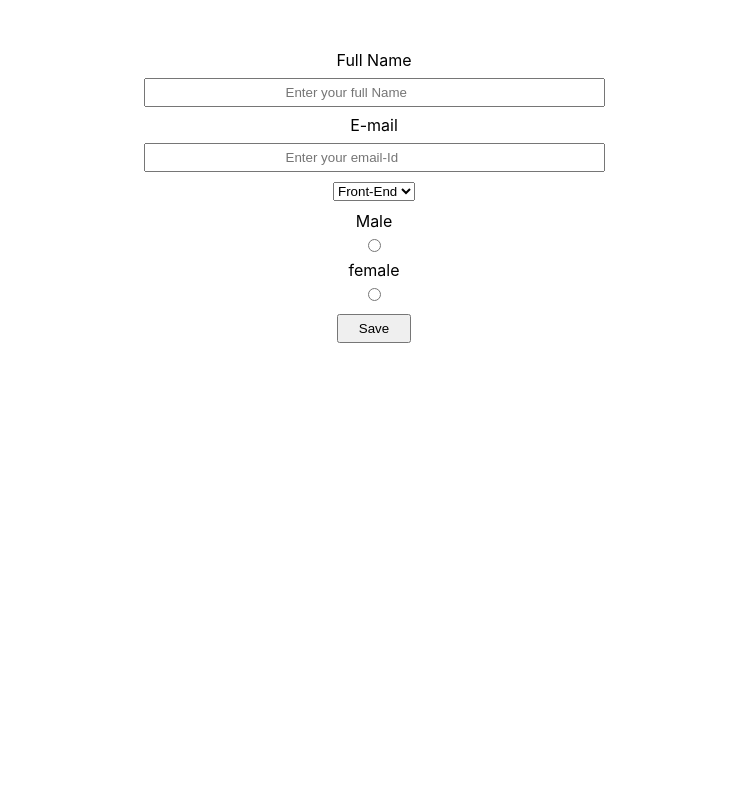
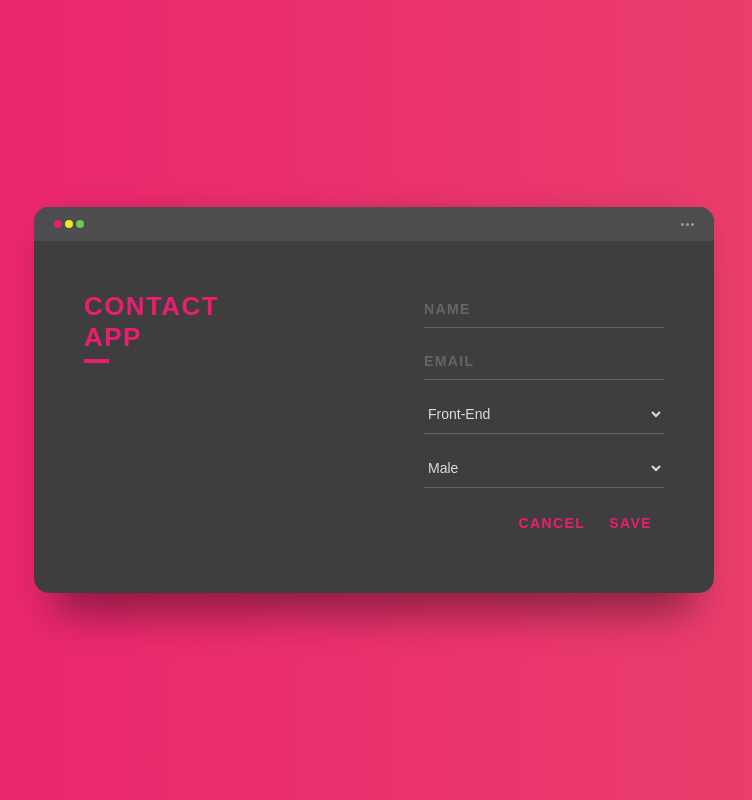
Before and after one commit to rifaq-ahmer/practice-contacts-app, a React (Create React App) app: page /add in a window 1280 px wide. Shown: the whole page, without its empty margins (266-1018 px from the left). Built offline with nearby package versions, Linux system fonts and the light colour scheme.

Commit message:
compeleted=css

```diff
--- /dev/null
+++ b/src/components/contact-card/ContactCard.jsx
@@ -0,0 +1,39 @@
+import React from "react";
+import { Link } from "react-router-dom";
+import "./contact-card.css";
+
+const ContactCard = (props) => {
+	const { contact, onDelete } = props;
+	const handleDelete = () => {
+		onDelete(contact.id);
+	};
+
+	return (
+		<div className="card">
+			<div className="card-container">
+				<img className="round" src={contact.image} alt="users" />
+				<h2>{contact.name}</h2>
+				<h4>
+					📩 {contact.email}
+					<div className="con-data"> 📌 {contact.job} Developer</div>
+					👉🏼 {contact.gender}
+				</h4>
+				<div>
+					<Link
+						to={{
+							pathname: "/edit",
+							state: contact, // your data array of objects
+						}}
+					>
+						<button className="primary">Edit</button>
+					</Link>
+					<button className="primary ghost" onClick={handleDelete}>
+						Delete
+					</button>
+				</div>
+			</div>
+		</div>
+	);
+};
+
+export default ContactCard;
--- /dev/null
+++ b/src/components/contact-card/contact-card.css
@@ -0,0 +1,43 @@
+* {
+	margin: 0;
+	padding: 0;
+	box-sizing: border-box;
+}
+
+.card-container {
+	background-color: #231e39;
+	border-radius: 5px;
+	box-shadow: 0px 10px 20px -10px rgba(0, 0, 0, 0.75);
+	color: #b2b7cd;
+	padding: 30px 0;
+	position: relative;
+	width: 250px;
+	max-width: 100%;
+	text-align: center;
+	margin: 20px 10px;
+}
+.con-data {
+	margin: 5px 0;
+}
+
+.card-container .round {
+	border: 1px solid #03bfcb;
+	border-radius: 50%;
+	margin: 10px 0;
+	padding: 7px;
+}
+
+button.primary {
+	background-color: #03bfcb;
+	border: 1px solid #03bfcb;
+	border-radius: 3px;
+	color: #231e39;
+	font-family: Montserrat, sans-serif;
+	font-weight: 500;
+	padding: 10px 25px;
+}
+
+button.primary.ghost {
+	background-color: transparent;
+	color: #02899c;
+}
--- a/src/components/contact-form/ContactForm.css
+++ b/src/components/contact-form/ContactForm.css
@@ -1,31 +1,176 @@
-.contact {
-	display: flex;
-	justify-content: center;
-	align-items: center;
-	margin-top: 50px;
-	text-align: center;
-}
-input,
-select,
-label {
-	display: flex;
-	justify-content: center;
-	align-items: center;
-}
-input[type="radio"] {
-	display: inline-block;
+*,
+*:before,
+*:after {
+	box-sizing: border-box;
+	-webkit-font-smoothing: antialiased;
+	-moz-osx-font-smoothing: grayscale;
 }
 
+body,
+button,
 input {
-	padding: 5px 140px;
-	margin: 8px;
+	font-family: "Montserrat", sans-serif;
+	font-weight: 700;
+	letter-spacing: 1.4px;
 }
-.input-list {
+
+.background {
 	display: flex;
-	justify-content: center;
-	margin: 10px;
+	min-height: 100vh;
 }
-.home-btn {
-	margin: 5px;
-	padding: 5px 20px;
+
+.container {
+	flex: 0 1 700px;
+	margin: auto;
+	padding: 10px;
 }
+
+.screen {
+	position: relative;
+	background: #3e3e3e;
+	border-radius: 15px;
+}
+
+.screen:after {
+	content: "";
+	display: block;
+	position: absolute;
+	top: 0;
+	left: 20px;
+	right: 20px;
+	bottom: 0;
+	border-radius: 15px;
+	box-shadow: 0 20px 40px rgba(0, 0, 0, 0.4);
+	z-index: -1;
+}
+
+.screen-header {
+	display: flex;
+	align-items: center;
+	padding: 10px 20px;
+	background: #4d4d4f;
+	border-top-left-radius: 15px;
+	border-top-right-radius: 15px;
+}
+
+.screen-header-left {
+	margin-right: auto;
+}
+
+.screen-header-button {
+	display: inline-block;
+	width: 8px;
+	height: 8px;
+	margin-right: 3px;
+	border-radius: 8px;
+	background: white;
+}
+
+.screen-header-button.close {
+	background: #ed1c6f;
+}
+
+.screen-header-button.maximize {
+	background: #e8e925;
+}
+
+.screen-header-button.minimize {
+	background: #74c54f;
+}
+
+.screen-header-right {
+	display: flex;
+}
+
+.screen-header-ellipsis {
+	width: 3px;
+	height: 3px;
+	margin-left: 2px;
+	border-radius: 8px;
+	background: #999;
+}
+
+.screen-body {
+	display: flex;
+}
+
+.screen-body-item {
+	flex: 1;
+	padding: 50px;
+}
+
+.screen-body-item.left {
+	display: flex;
+	flex-direction: column;
+}
+
+.app-title {
+	display: flex;
+	flex-direction: column;
+	position: relative;
+	color: #ea1d6f;
+	font-size: 26px;
+}
+
+.app-title:after {
+	content: "";
+	display: block;
+	position: absolute;
+	left: 0;
+	bottom: -10px;
+	width: 25px;
+	height: 4px;
+	background: #ea1d6f;
+}
+
+.app-contact {
+	margin-top: auto;
+	font-size: 8px;
+	color: #888;
+}
+
+.app-form-group {
+	margin-bottom: 15px;
+}
+
+.app-form-group.message {
+	margin-top: 40px;
+}
+
+.app-form-group.buttons {
+	margin-bottom: 0;
+	text-align: right;
+}
+
+.app-form-control {
+	width: 100%;
+	padding: 10px 0;
+	background: none;
+	border: none;
+	border-bottom: 1px solid #666;
+	color: #ddd;
+	font-size: 14px;
+	outline: none;
+	transition: border-color 0.2s;
+}
+
+.app-form-control::placeholder {
+	color: #666;
+}
+
+.app-form-control:focus {
+	border-bottom-color: #ddd;
+}
+
+.app-form-button {
+	background: none;
+	border: none;
+	color: #ea1d6f;
+	font-size: 14px;
+	cursor: pointer;
+	outline: none;
+}
+
+.app-form-button:hover {
+	color: #b9134f;
+}
--- a/src/components/contact-form/ContactForm.jsx
+++ b/src/components/contact-form/ContactForm.jsx
@@ -1,4 +1,6 @@
 import React, { useState } from "react";
+import { Link } from "react-router-dom";
+import Home from "../../pages/home/Home";
 
 import { v4 as uuidv4 } from "uuid";
 import "./ContactForm.css";
@@ -10,8 +12,10 @@
 		email: "",
 		job: "Front-End",
 		gender: "",
+		image: "",
 		id: uuidv4(),
 	};
+
 	const [contact, setContact] = useState(contactDataToEdit || defaultData);
 
 	const handleChange = (evt) => {
@@ -19,28 +23,52 @@
 	};
 
 	return (
-		<div className="contact">
-			<div>
-				<label htmlFor="name">Full Name</label>
+		<div class="background">
+			<div class="container">
+				<div class="screen">
+					<div class="screen-header">
+						<div class="screen-header-left">
+							<div class="screen-header-button close"></div>
+							<div class="screen-header-button maximize"></div>
+							<div class="screen-header-button minimize"></div>
+						</div>
+						<div class="screen-header-right">
+							<div class="screen-header-ellipsis"></div>
+							<div class="screen-header-ellipsis"></div>
+							<div class="screen-header-ellipsis"></div>
+						</div>
+					</div>
+					<div class="screen-body">
+						<div class="screen-body-item left">
+							<div class="app-title">
+								<span>CONTACT</span>
+								<span>APP</span>
+							</div>
+							{/* <div class="app-contact">CONTACT INFO : +62 81 314 928 595</div> */}
+						</div>
+						<div class="screen-body-item">
+							<div class="app-form">
+								<div class="app-form-group">
 									<input
-					type="text"
+										class="app-form-control"
+										placeholder="NAME"
+										value={contact.name}
 										name="name"
-					placeholder="Enter your full Name "
-					value={contact.name}
 										onChange={handleChange}
-					required
 									/>
-				<label htmlFor="email">E-mail</label>
+								</div>
+								<div class="app-form-group">
 									<input
-					type="email"
-					name="email"
-					placeholder="Enter your email-Id "
+										class="app-form-control"
+										placeholder="EMAIL"
 										value={contact.email}
 										onChange={handleChange}
-					required
+										name="email"
 									/>
-				<div className="input-list">
+								</div>
+								<div class="app-form-group">
 									<select
+										class="app-form-control"
 										name="job"
 										id="dropdown"
 										value={contact.job}
@@ -51,32 +79,34 @@
 										<option value="Full-Stack">Full-Stack</option>
 									</select>
 								</div>
-				<div className="input-radio">
-					<div>
-						<label htmlFor="Male">Male</label>
-						<input
+								<div class="app-form-group">
+									<select
+										class="app-form-control"
 										name="gender"
 										type="radio"
-							checked={contact.gender === "Male"}
-							value="Male"
+										value={contact.gender}
 										onChange={handleChange}
-						/>
+									>
+										<option value="Male">Male</option>
+										<option value="Back-End">Female</option>
+									</select>
 								</div>
-					<div>
-						<label htmlFor="Female">female</label>
-						<input
-							name="gender"
-							type="radio"
-							checked={contact.gender === "Female"}
-							value="Female"
-							onChange={handleChange}
-						/>
+
+								<div class="app-form-group buttons">
+									<Link to="/">
+										<button class="app-form-button">CANCEL</button>
+									</Link>
+									<button
+										class="app-form-button"
+										onClick={() => onContactSave(contact)}
+									>
+										SAVE
+									</button>
 								</div>
 							</div>
-				<button className="home-btn" onClick={() => onContactSave(contact)}>
-					{/* <button className="home-btn" onClick={onContactSave}> */}
-					Save
-				</button>
+						</div>
+					</div>
+				</div>
 			</div>
 		</div>
 	);
--- a/src/index.css
+++ b/src/index.css
@@ -1,13 +1,10 @@
+@import url("https://fonts.googleapis.com/css2?family=Source+Sans+Pro:wght@400;600&display=swap");
+
 body {
-  margin: 0;
-  font-family: -apple-system, BlinkMacSystemFont, 'Segoe UI', 'Roboto', 'Oxygen',
-    'Ubuntu', 'Cantarell', 'Fira Sans', 'Droid Sans', 'Helvetica Neue',
-    sans-serif;
-  -webkit-font-smoothing: antialiased;
-  -moz-osx-font-smoothing: grayscale;
+	margin: 0;
+	font-family: "Source Sans Pro", sans-serif;
+	-webkit-font-smoothing: antialiased;
+	-moz-osx-font-smoothing: grayscale;
+	background: linear-gradient(to right, #ea1d6f 0%, #eb466b 100%);
+	font-size: 12px;
 }
-
-code {
-  font-family: source-code-pro, Menlo, Monaco, Consolas, 'Courier New',
-    monospace;
-}
--- a/src/pages/add/Add.jsx
+++ b/src/pages/add/Add.jsx
@@ -2,9 +2,12 @@
 import ContactForm from "../../components/contact-form/ContactForm";
 
 const Add = (props) => {
+	let rndNum = Math.floor(Math.random() * 10) + 1;
+	let imgUrl = `https://randomuser.me/api/portraits/men/${rndNum}.jpg`;
 	const { history } = props;
 	const addContact = (contactData) => {
 		const dataFromStorage = JSON.parse(localStorage.getItem("contacts")) || [];
+		contactData.image = imgUrl;
 
 		localStorage.setItem(
 			"contacts",
--- a/src/pages/home/Home.css
+++ b/src/pages/home/Home.css
@@ -2,9 +2,13 @@
 	text-align: center;
 }
 
-.home-btn button {
-	padding: 10px;
-	margin: 10px;
+.home h1 {
+	color: white;
+}
+
+button {
+	padding: 7px;
+	margin: 5px;
 
 	color: black;
 	background-color: white;
--- a/src/pages/home/Home.jsx
+++ b/src/pages/home/Home.jsx
@@ -6,7 +6,7 @@
 	return (
 		<div className="home">
 			<h1>Welcome in Contact-App</h1>
-			<div className="home-btn">
+			<div>
 				<Link to="/add">
 					<button>Add a Contact </button>
 				</Link>
--- a/src/pages/view-all/view-all.css
+++ b/src/pages/view-all/view-all.css
@@ -1,11 +1,22 @@
-.display {
+.view-title {
+	color: white;
+}
+h1 {
+	margin: 20px 0;
 	text-align: center;
+	color: #b2b7cd;
 }
-ul {
-	list-style: none;
+
+.card-wrapper {
+	display: flex;
+	justify-content: center;
+	align-items: center;
+	flex-wrap: wrap;
 }
-.display-btn {
-	padding: 5px 20px;
-	display: inline;
-	margin-left: 35px;
+.add-btn {
+	display: flex;
+	justify-content: center;
 }
+h1 {
+	color: white;
+}
```
Also changed, not shown: src/pages/view-all/ViewAll.jsx (+18 -23 lines). Lines whose indentation alone changed are shown as unchanged.
